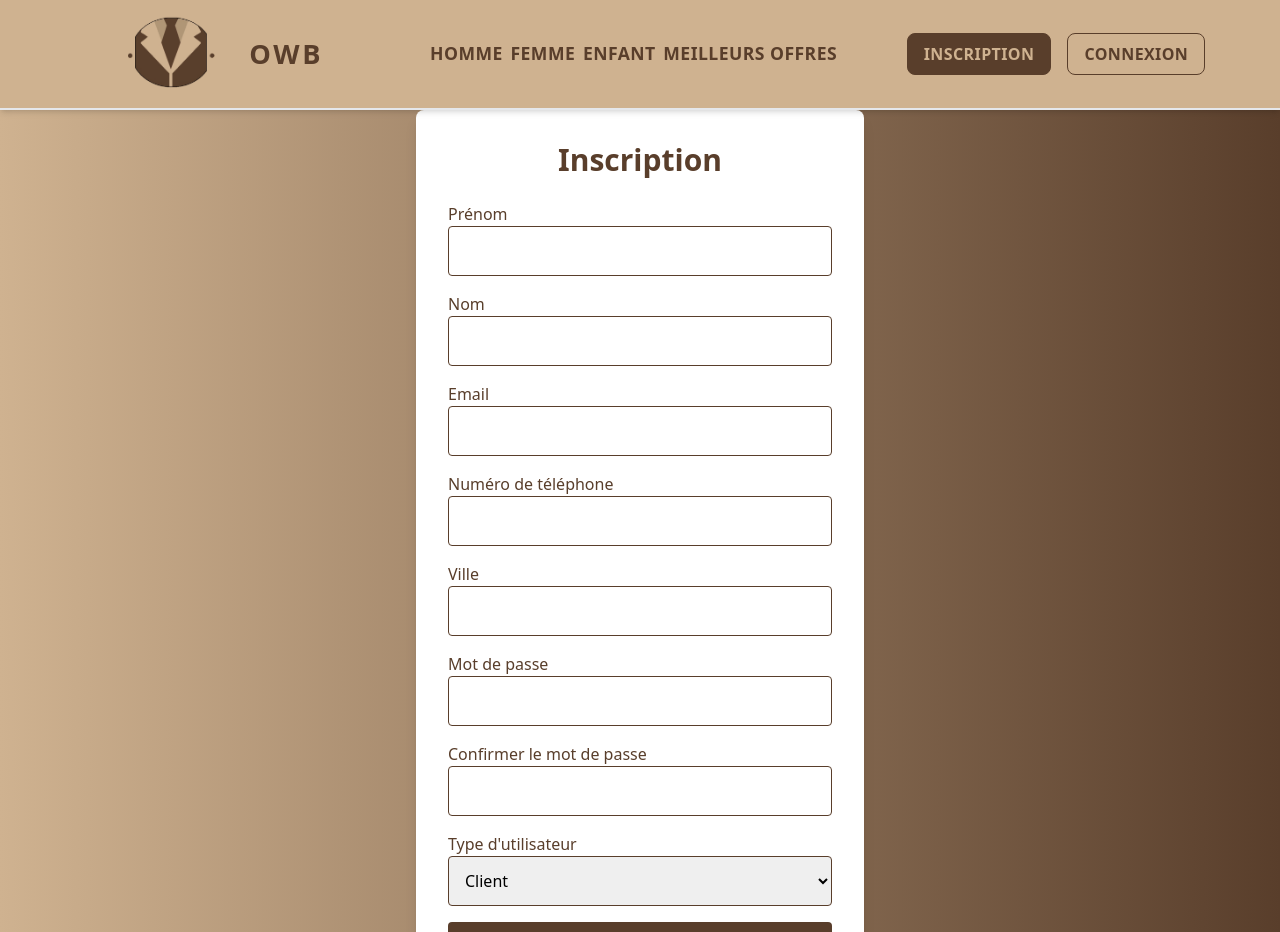
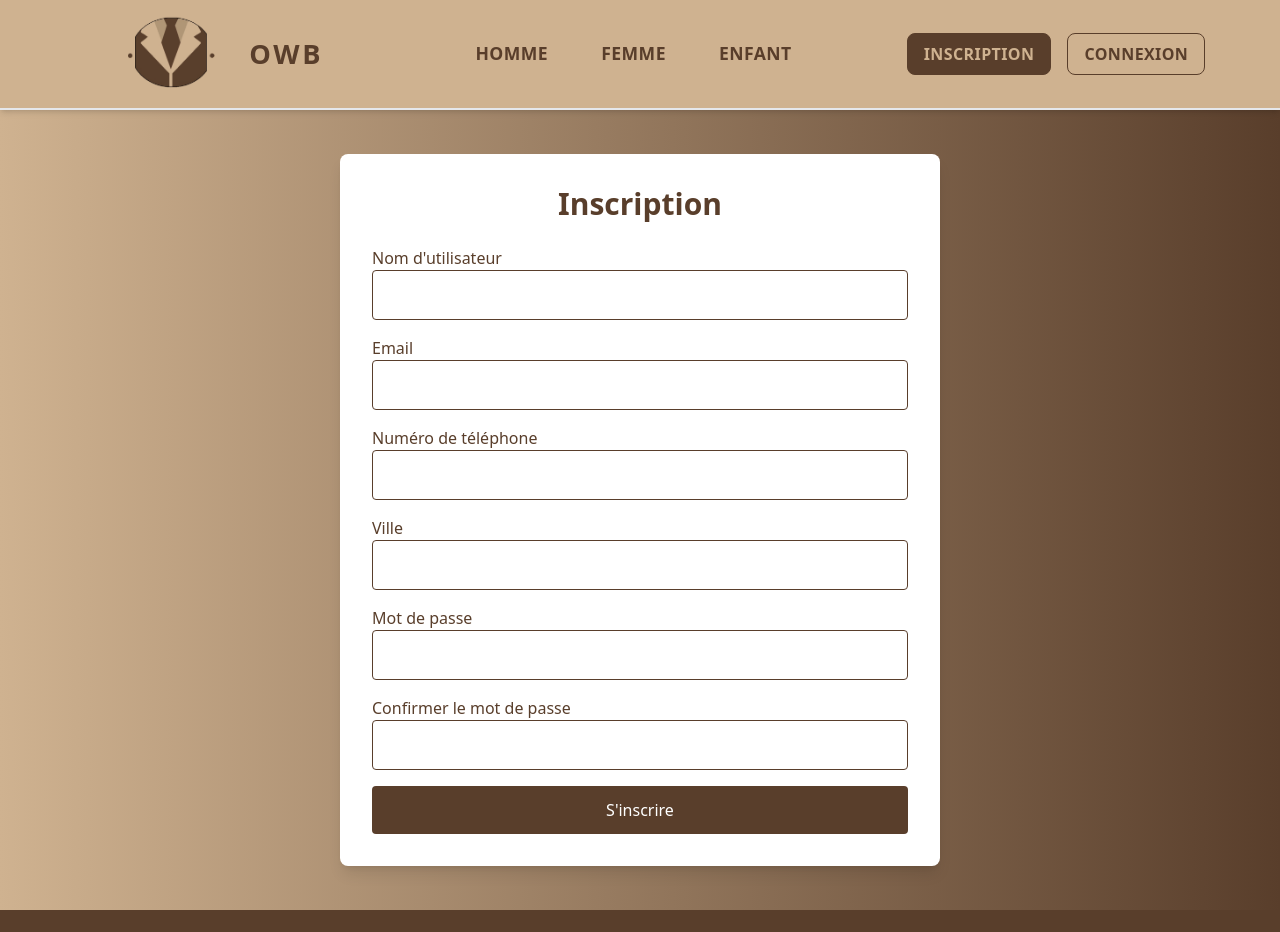
Before and after one commit to AkhiatAdem/OWB-stage-frontend, a React (Vite) app in the folder owb-frontend/: page /register in a window 1280 px wide. Shown: the top 932 px of the page. Built offline with nearby package versions, Linux system fonts and the light colour scheme.

Commit message:
editing the products list

```diff
--- a/owb-frontend/src/Dumbdata.jsx
+++ b/owb-frontend/src/Dumbdata.jsx
@@ -8,7 +8,7 @@ const DataProvider = ({ children }) => {
     {
       id: 1,
       title: "Hello, World!",
-      description: "blaaaa blaaaaa blaaaa blaaaa",
+      description: "blaaaa blaaaaa blaaaa blaaaablaaaablaaaablaaaablaaaablaaaablaaaablaaaablaaaablaaaablaaaablaaaablaaaablaaaablaaaablaaaablaaaablaaaa",
       img: "https://images.pexels.com/photos/20345031/pexels-photo-20345031/free-photo-of-alexanderplatz-in-berlin-at-night.jpeg?auto=compress&cs=tinysrgb&w=1260&h=750&dpr=2",
       price: 123,
       discount: 0,
@@ -23,7 +23,7 @@ const DataProvider = ({ children }) => {
       price: 59.99,
       discount: 20,
       stock: 0,
-      type: "femme"  // Assuming this is for women
+      type: "homme"  // Assuming this is for women
     },
     {
       id: 3,
@@ -43,7 +43,7 @@ const DataProvider = ({ children }) => {
       price: 24.99,
       discount: 15,
       stock: 0,
-      type: "femme"  // Assuming this is for women
+      type: "homme"  // Assuming this is for women
     },
     {
       id: 5,
--- a/owb-frontend/src/components/Navbar.jsx
+++ b/owb-frontend/src/components/Navbar.jsx
@@ -30,10 +30,7 @@ export default function Navbar() {
                     Enfant
                     <hr className="w-0 transition-all duration-300 ease-in-out group-hover:w-full border-t-2 border-[#593E2B]" />
                 </Link>
-                <Link to="/offers" className="text-[1.1rem] tracking-wide text-[#593E2B] font-semibold uppercase group cursor-pointer hover:opacity-70">
-                    Meilleurs Offres
-                    <hr className="w-0 transition-all duration-300 ease-in-out group-hover:w-full border-t-2 border-[#593E2B]" />
-                </Link>
+
             </nav>
 
             <div className="hidden md:flex md:flex-row w-full md:w-[33vw] justify-center items-center space-x-4">
--- a/owb-frontend/src/components/ProductCard.jsx
+++ b/owb-frontend/src/components/ProductCard.jsx
@@ -8,17 +8,17 @@ export default function ProductCard(props){
     {
     props.products.map((product) => {
         if(props.type == product.type){
-            return <div key={product.title} className="border rounded-lg p-4 shadow-md">
+            return <div key={product.title} className="border rounded-lg p-4 shadow-md relative">
             <img
                 src={product.img}
                 alt={product.title}
-                className="w-full h-[400px] object-cover rounded-md" // Ajustez la hauteur
+                className="w-full aspect-square object-cover rounded-md mb-5"
             />
-            <h2 className="text-lg font-semibold mt-2">{product.title}</h2>
-            <p className="text-md text-gray-700">{product.description}</p>
+            <h2 className="text-[1.5rem] font-semibold mt-2 text-[#593E2B]">{product.title}</h2>
+            <p className="text-md text-gray-700">{ product.description.slice(0,45)}...</p>
             <p className="text-md font-bold mt-1">{product.stock} en stock</p>
             <p className="text-md text-green-600 mt-1">{product.price} DZD</p>
-            <button className="mt-2 w-full bg-[#593E2B] text-white py-2 rounded-lg hover:bg-[#3d2a1d] transition">
+            <button className="mt-2 w-full  bg-[#593E2B] text-white py-2 rounded-lg hover:bg-[#3d2a1d] transition">
                 Ajouter au Panier
             </button>
         </div>
--- a/owb-frontend/src/pages/Kids.jsx
+++ b/owb-frontend/src/pages/Kids.jsx
@@ -8,12 +8,13 @@ import ProductCard from '../components/ProductCard';
 const Children = () => {
     let products = useContext(DataContext);
     return (
-        <div className="p-4">
-            <h1 className="text-2xl font-bold">Vêtements pour Enfants</h1>
-            <div className="grid grid-cols-1 md:grid-cols-2 lg:grid-cols-3 gap-4 mt-4">
+        <div className="p-10">
+                <h1 className="text-[2.5rem] font-semibold text-[#593E2B] pb-5">Vêtements pour Enfants</h1>
+                <hr className="w-full transition-all duration-300 ease-in-out group-hover:w-full border-t-4 border-[#796752] mb-5" />
 
-            <ProductCard products={products} type="enfant"/>
-            </div>
+                <div className="grid grid-cols-1 md:grid-cols-2 lg:grid-cols-4 gap-4 mt-4">
+                    <ProductCard products={products} type="enfant"/>
+                </div>
         </div>
     );
 };
--- a/owb-frontend/src/pages/LoginPage.jsx
+++ b/owb-frontend/src/pages/LoginPage.jsx
@@ -4,16 +4,16 @@ import Boutton from '../components/Boutton';
 const Login = () => {
   const [username, setUsername] = useState('');
   const [password, setPassword] = useState('');
-  const [userType, setUserType] = useState('client');
+
 
   const handleLogin = (e) => {
     e.preventDefault();
-    console.log({ username, password, userType });
+    console.log({ username, password});
   };
 
   return (
-    <div className="flex items-center justify-center min-h-screen bg-gradient-to-r from-beige to-brown">
-      <div className="max-w-md w-full p-8 bg-white rounded-lg shadow-lg transition-shadow hover:shadow-2xl">
+    <div className="flex items-center justify-center min-h-[calc(100vh-110px)] bg-gradient-to-r from-beige to-brown ">
+      <div className=" w-[50%] p-8 bg-white rounded-lg shadow-lg transition-shadow hover:shadow-2xl">
         <h2 className="text-3xl font-bold text-center text-brown mb-6">Connexion</h2>
         <form onSubmit={handleLogin} className="space-y-4">
           <div>
@@ -36,17 +36,7 @@ const Login = () => {
               required
             />
           </div>
-          <div>
-            <label className="block text-brown">Type d'utilisateur</label>
-            <select
-              className="border border-brown rounded p-3 w-full focus:outline-none focus:ring-2 focus:ring-brown"
-              value={userType}
-              onChange={(e) => setUserType(e.target.value)}
-            >
-              <option value="client">Client</option>
-              <option value="admin">Admin</option>
-            </select>
-          </div>
+
           <div className="flex justify-center">
           <Boutton type="submit">Se connecter</Boutton>
           </div>
--- a/owb-frontend/src/pages/Men.jsx
+++ b/owb-frontend/src/pages/Men.jsx
@@ -12,15 +12,14 @@ import ProductCard from '../components/ProductCard';
 const Men = () => {
     let products = useContext(DataContext);
     return (
-        <div>
+            <div className="p-10">
+                <h1 className="text-[2.5rem] font-semibold text-[#593E2B] pb-5">Vêtements pour Hommes</h1>
+                <hr className="w-full transition-all duration-300 ease-in-out group-hover:w-full border-t-4 border-[#796752] mb-5" />
 
-            <div className="p-4">
-                <h1 className="text-2xl font-bold">Vêtements pour Hommes</h1>
-                <div className="grid grid-cols-1 md:grid-cols-2 lg:grid-cols-3 gap-4 mt-4">
+                <div className="grid grid-cols-1 md:grid-cols-2 lg:grid-cols-4 gap-4 mt-4">
                     <ProductCard products={products} type="homme"/>
                 </div>
             </div>
-        </div>
     );
 };
 
--- a/owb-frontend/src/pages/RegisterPage.jsx
+++ b/owb-frontend/src/pages/RegisterPage.jsx
@@ -2,14 +2,13 @@ import React, { useState } from 'react';
 import Boutton from '../components/Boutton';
 
 const Sign = () => {
-  const [firstName, setFirstName] = useState('');
-  const [lastName, setLastName] = useState('');
+
+  const [userName, setUsername] = useState('');
   const [email, setEmail] = useState('');
   const [phone, setPhone] = useState('');
   const [city, setCity] = useState('');
   const [password, setPassword] = useState('');
   const [confirmPassword, setConfirmPassword] = useState('');
-  const [userType, setUserType] = useState('client');
 
   const handleRegister = (e) => {
     e.preventDefault();
@@ -17,34 +16,25 @@ const Sign = () => {
       alert("Les mots de passe ne correspondent pas !");
       return;
     }
-    console.log({ firstName, lastName, email, phone, city, password, userType });
+    console.log({ userName, email, phone, city, password });
   };
 
   return (
-    <div className="flex items-center justify-center min-h-screen bg-gradient-to-r from-beige to-brown">
-      <div className="max-w-md w-full p-8 bg-white rounded-lg shadow-lg transition-shadow hover:shadow-2xl">
+    <div className="flex items-center justify-center min-h-screen bg-gradient-to-r from-beige to-brown p-10">
+      <div className="w-[50%] p-8 bg-white rounded-lg shadow-lg transition-shadow hover:shadow-2xl">
         <h2 className="text-3xl font-bold text-center text-brown mb-6">Inscription</h2>
         <form onSubmit={handleRegister} className="space-y-4">
           <div>
-            <label className="block text-brown">Prénom</label>
+            <label className="block text-brown">Nom d'utilisateur</label>
             <input
               type="text"
               className="border border-brown rounded p-3 w-full focus:outline-none focus:ring-2 focus:ring-brown"
-              value={firstName}
-              onChange={(e) => setFirstName(e.target.value)}
+              value={userName}
+              onChange={(e) => setUsername(e.target.value)}
               required
             />
           </div>
-          <div>
-            <label className="block text-brown">Nom</label>
-            <input
-              type="text"
-              className="border border-brown rounded p-3 w-full focus:outline-none focus:ring-2 focus:ring-brown"
-              value={lastName}
-              onChange={(e) => setLastName(e.target.value)}
-              required
-            />
-          </div>
+
           <div>
             <label className="block text-brown">Email</label>
             <input
@@ -95,17 +85,7 @@ const Sign = () => {
               required
             />
           </div>
-          <div>
-            <label className="block text-brown">Type d'utilisateur</label>
-            <select
-              className="border border-brown rounded p-3 w-full focus:outline-none focus:ring-2 focus:ring-brown"
-              value={userType}
-              onChange={(e) => setUserType(e.target.value)}
-            >
-              <option value="client">Client</option>
-              <option value="admin">Admin</option>
-            </select>
-          </div>
+
           <div className="flex justify-center">
           <Boutton type="submit">S'inscrire</Boutton>
           </div>
--- a/owb-frontend/src/pages/women.jsx
+++ b/owb-frontend/src/pages/women.jsx
@@ -8,12 +8,14 @@ import ProductCard from '../components/ProductCard';
 const Women = () => {
     let products = useContext(DataContext);
     return (
-        <div className="p-4">
-            <h1 className="text-2xl font-bold">Vêtements pour Femmes</h1>
-            <div className="grid grid-cols-1 md:grid-cols-2 lg:grid-cols-3 gap-4 mt-4">
-            <ProductCard products={products} type="femme"/>
+        <div className="p-10">
+                <h1 className="text-[2.5rem] font-semibold text-[#593E2B] pb-5">Vêtements pour Femmes</h1>
+                <hr className="w-full transition-all duration-300 ease-in-out group-hover:w-full border-t-4 border-[#796752] mb-5" />
+
+                <div className="grid grid-cols-1 md:grid-cols-2 lg:grid-cols-4 gap-4 mt-4">
+                    <ProductCard products={products} type="femme"/>
+                </div>
             </div>
-        </div>
     );
 };
 
```
